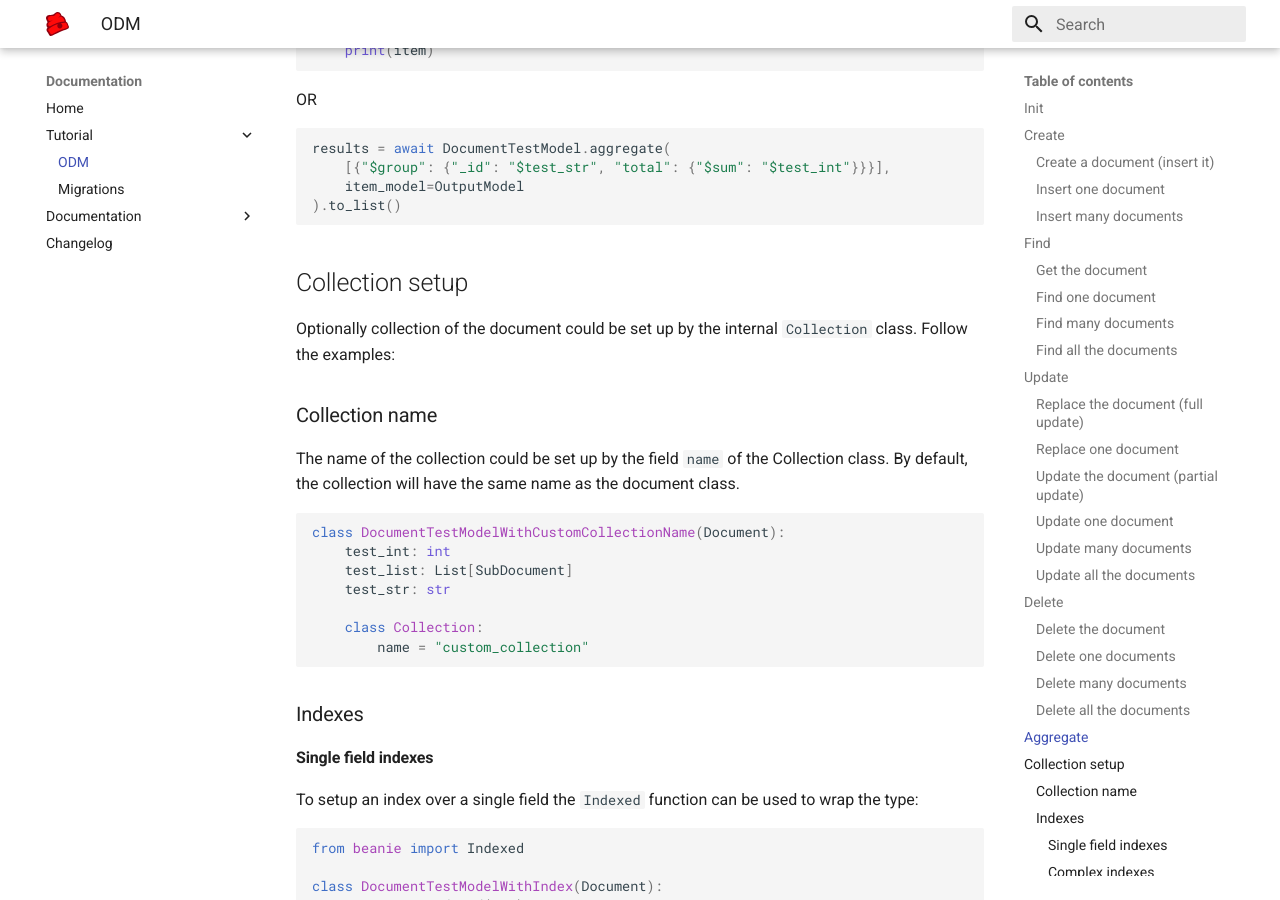
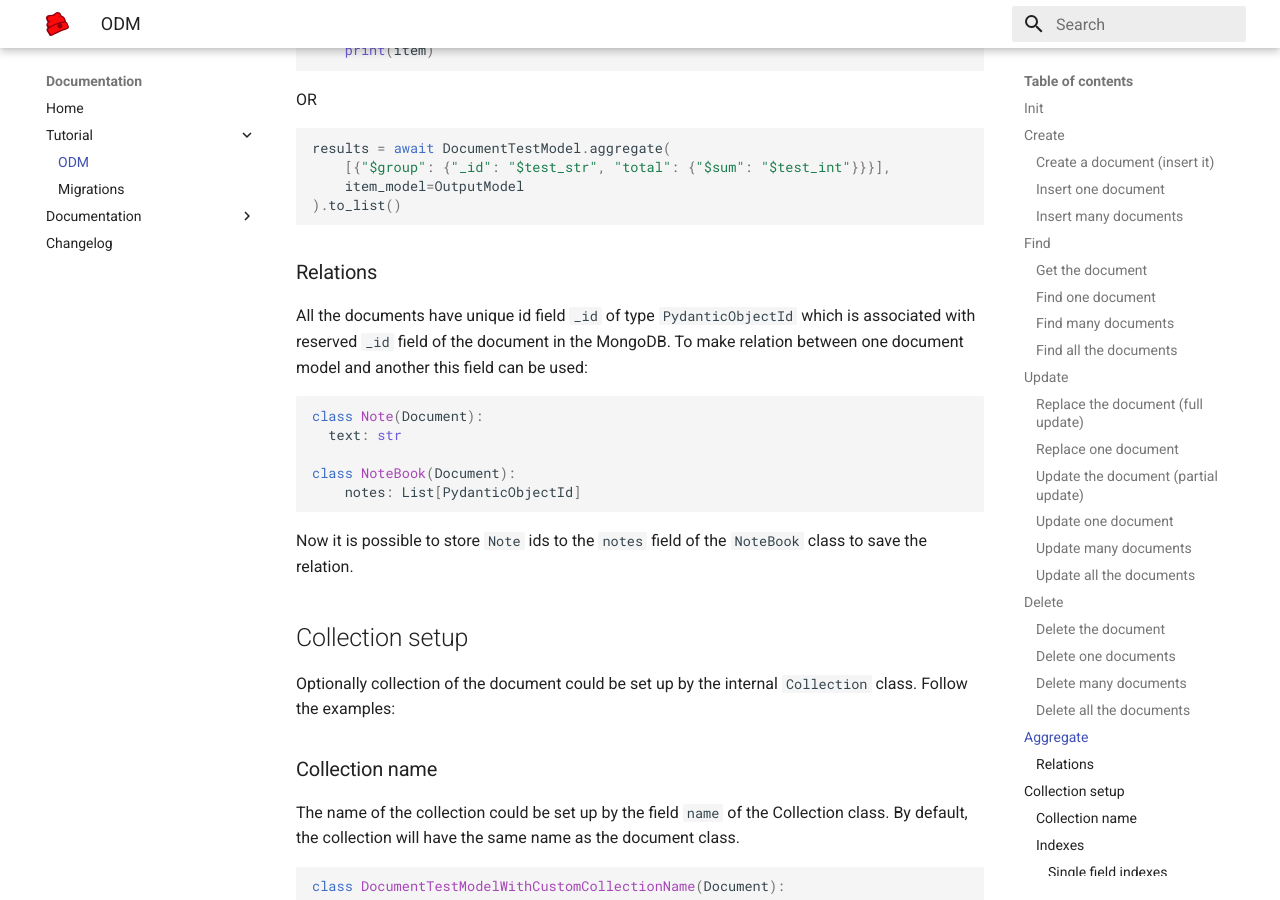
Before and after one commit to BeanieODM/beanie, an MkDocs documentation site: the page built from docs/tutorial/odm.md, in a window 1280 px wide and 900 px high, scrolled down 5177 px. Built offline with MkDocs 1.6.1 and Material for MkDocs 9.7.7, drawn with Linux system fonts in a browser that asks for light colours.

Commit message:
documentation update

````diff
--- a/docs/tutorial/odm.md
+++ b/docs/tutorial/odm.md
@@ -265,6 +265,20 @@ results = await DocumentTestModel.aggregate(
 ).to_list()
 ```
 
+### Relations
+
+All the documents have unique id field `_id` of type `PydanticObjectId` which is associated with reserved `_id` field of the document in the MongoDB. To make relation between one document model and another this field can be used:
+
+```python
+class Note(Document):
+  text: str
+
+class NoteBook(Document):
+    notes: List[PydanticObjectId]
+```
+
+Now it is possible to store `Note` ids to the `notes` field of the `NoteBook` class to save the relation.
+
 ## Collection setup
 
 Optionally collection of the document could be set up by the internal `Collection` class. Follow the examples:
````
